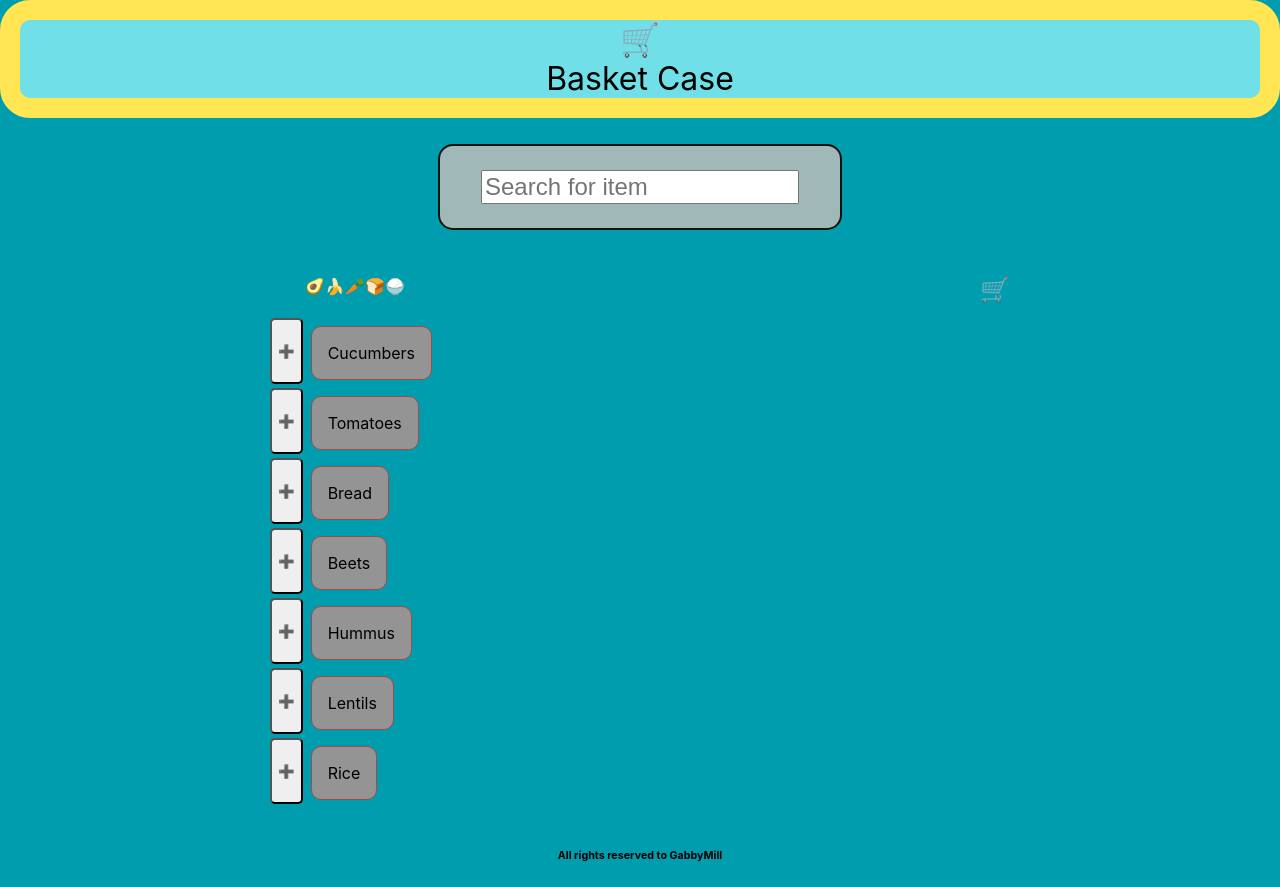
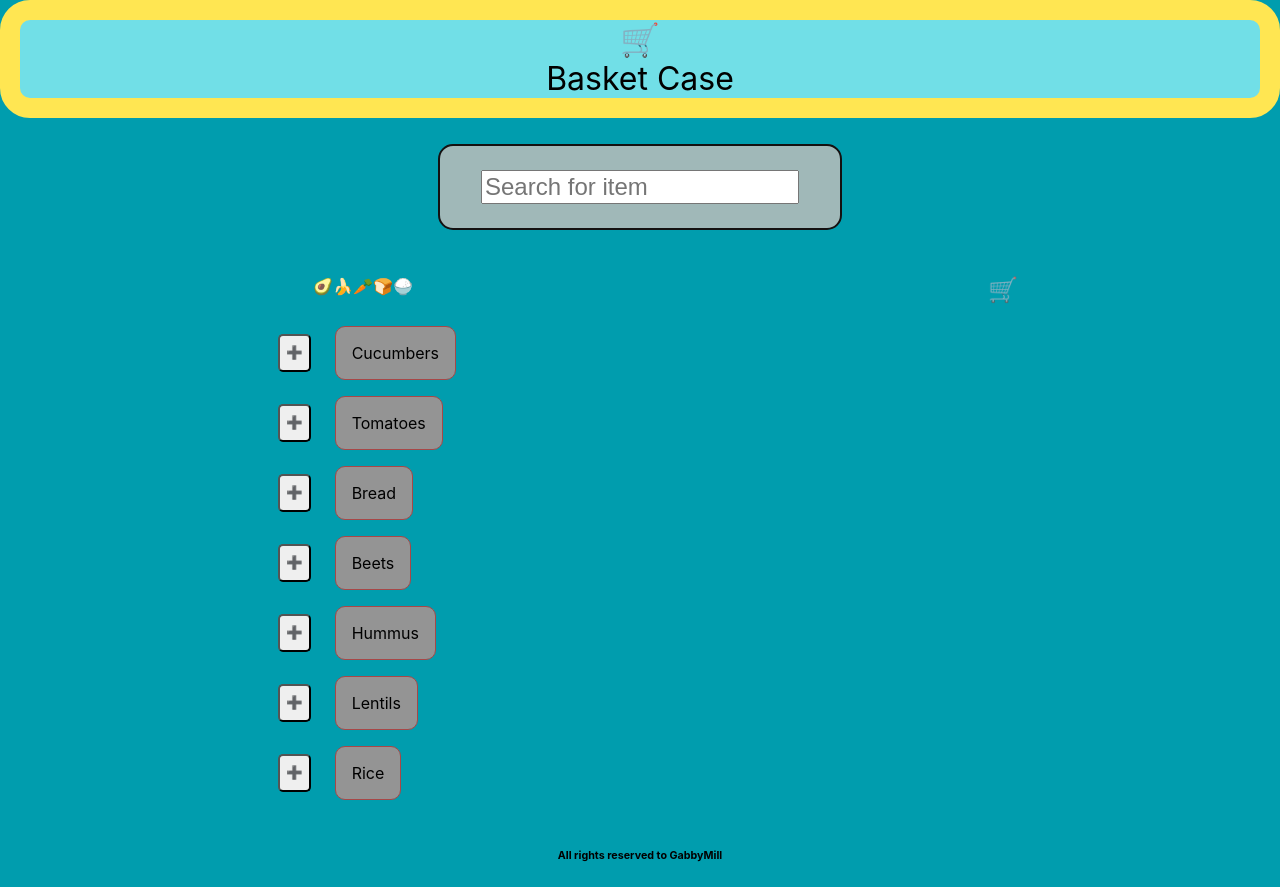
Before and after one commit to gabbyMill/deploy-shop, a React (Create React App) app: page / in a window 1280 px wide. Built offline with nearby package versions, Linux system fonts and the light colour scheme.

Commit message:
button-fix

```diff
--- a/src/App.scss
+++ b/src/App.scss
@@ -79,7 +79,8 @@ button {
 }
 
 .add-to {
-  height: 5em;
+  margin: 1rem;
+  // height: 5em;
   &:active {
     background: rgb(199, 188, 35);
     // transition: 0.8s ease-in-out;
```
